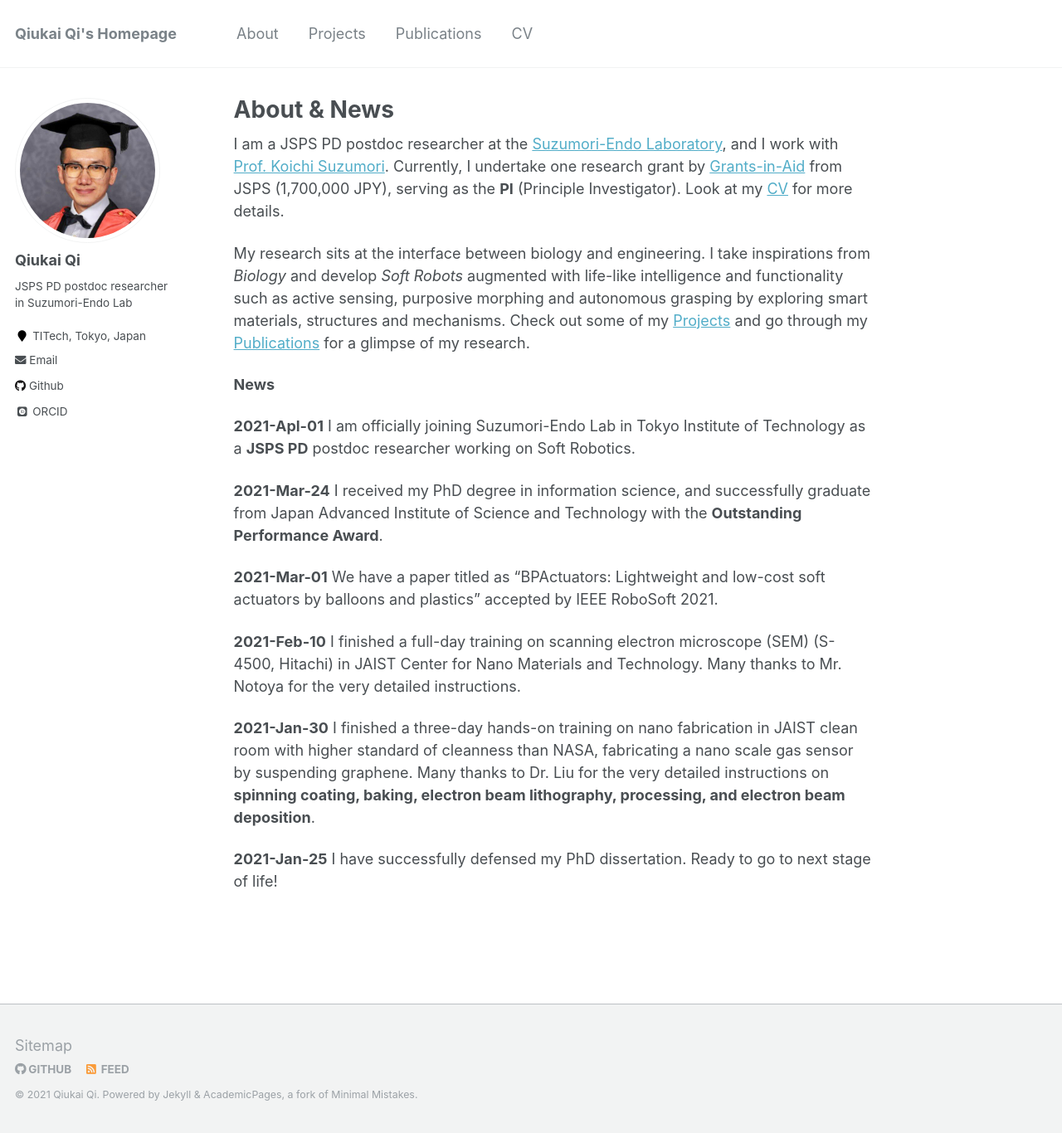
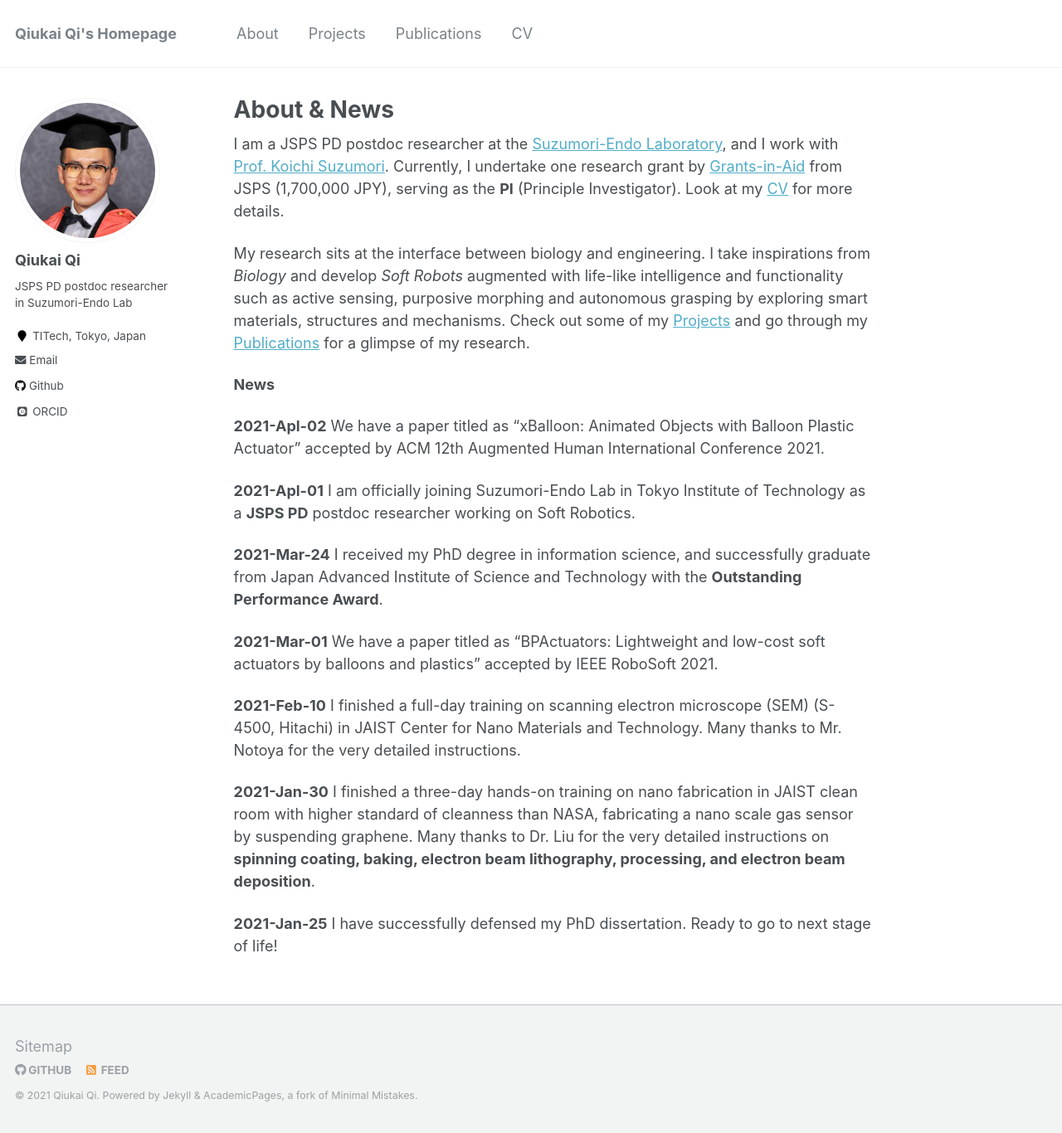
Before and after one commit to QiukaiQi/qiukaiqi.github.io, a Jekyll site: the page built from _pages/about.md, in a window 1280 px wide and 1366 px high. Shown: the whole window at 83% size. Built offline with Jekyll 4.4.1, drawn with Linux system fonts in a browser that asks for light colours; some web fonts are replaced.

Commit message:
Update about.md

```diff
--- a/_pages/about.md
+++ b/_pages/about.md
@@ -14,6 +14,8 @@ My research sits at the interface between biology and engineering. I take inspir
 
 **News**
 
+**2021-Apl-02** We have a paper titled as "xBalloon: Animated Objects with Balloon Plastic Actuator" accepted by ACM 12th Augmented Human International Conference 2021.
+
 **2021-Apl-01** I am officially joining Suzumori-Endo Lab in Tokyo Institute of Technology as a **JSPS PD** postdoc researcher working on Soft Robotics.
 
 **2021-Mar-24** I received my PhD degree in information science, and successfully graduate from Japan Advanced Institute of Science and Technology with the **Outstanding Performance Award**.
```
